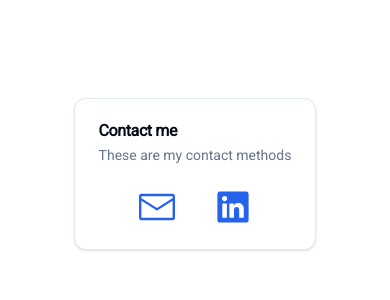
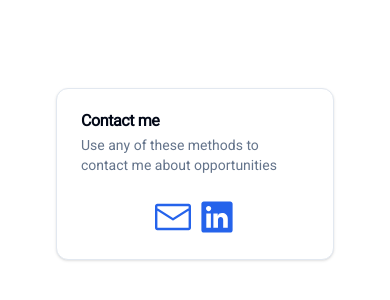
Before and after one commit to j-koziel/my-portfolio, a Next.js app: page / in a window 390 px wide. Shown: the part 3532-3832 px from the top of the page. Built offline with nearby package versions, Linux system fonts and the light colour scheme.

Commit message:
feat: improved the responsiveness of the contacts section

```diff
--- a/src/components/sections/contact-section.tsx
+++ b/src/components/sections/contact-section.tsx
@@ -15,9 +15,11 @@ export function ContactSection() {
       <Card>
         <CardHeader>
           <CardTitle>Contact me</CardTitle>
-          <CardDescription>These are my contact methods</CardDescription>
+          <CardDescription>
+            Use any of these methods to contact me about opportunities
+          </CardDescription>
         </CardHeader>
-        <CardContent className="flex items-center justify-evenly gap-y-2">
+        <CardContent className="flex items-center justify-center gap-y-2 gap-x-2">
           <Button variant="link" size="icon" asChild>
             <a href="mailto:jonathankoziel1@gmail.com">
               <EnvelopeClosedIcon height={36} width={36} />
```
